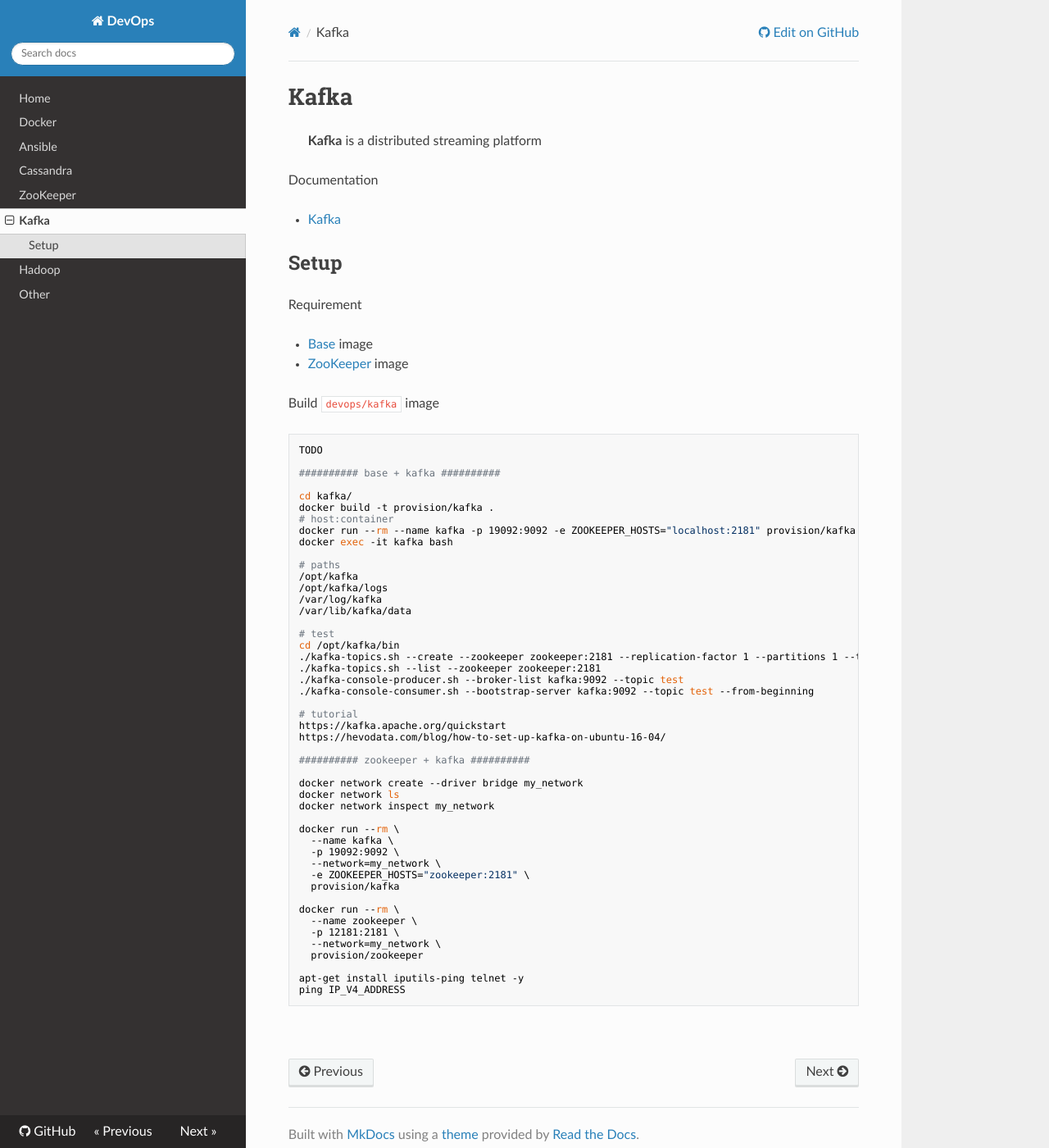
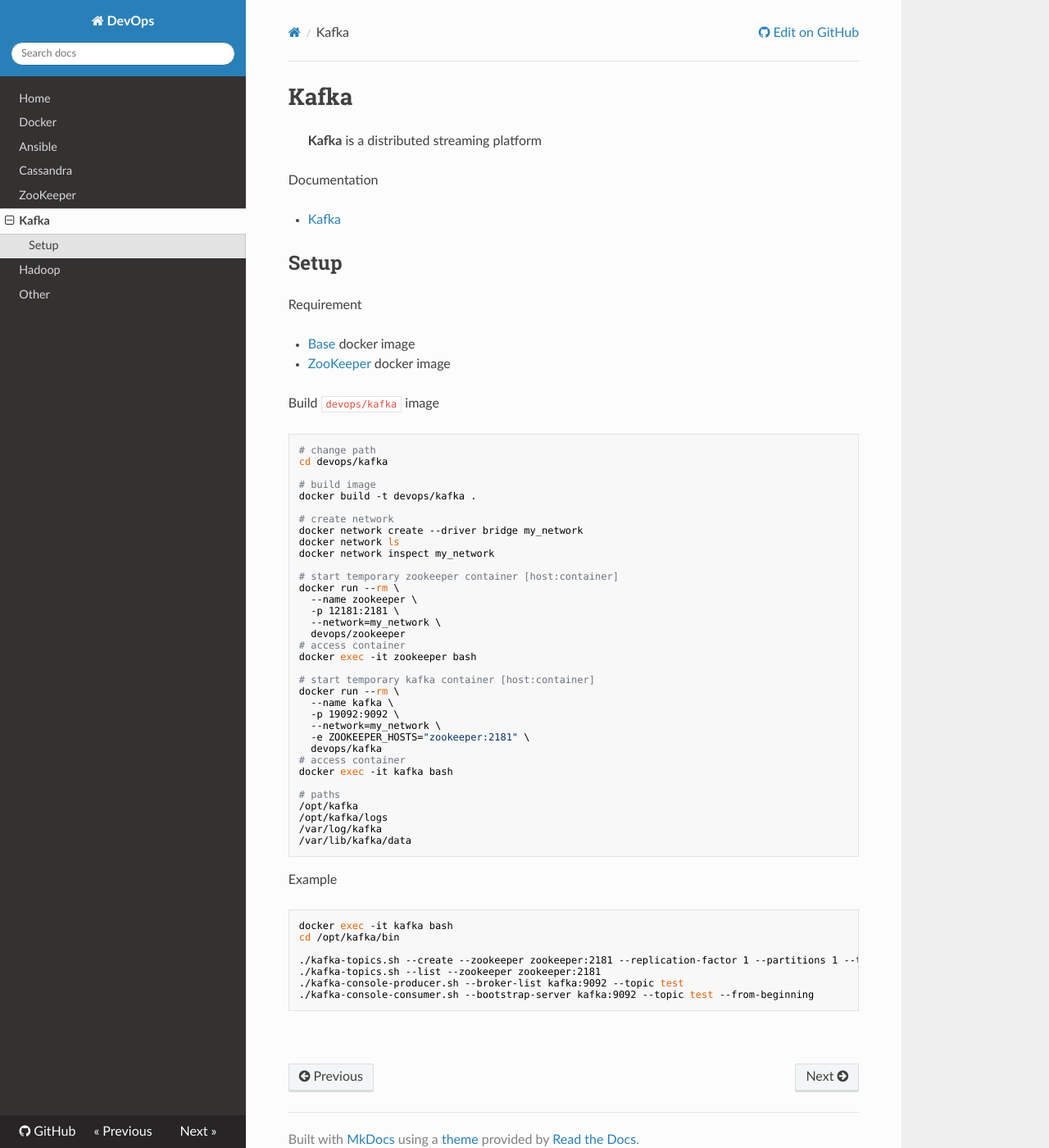
Before and after one commit to niqdev/devops, an MkDocs documentation site: the page built from docs/kafka.md, in a window 1280 px wide and 1400 px high. Shown: the whole window at 82% size. Built offline with MkDocs 1.6.1, drawn with Linux system fonts in a browser that asks for light colours; nearby versions of some CDN libraries; old or Windows-style settings are respelled for this version of MkDocs.

Commit message:
doc: update kafka

````diff
--- a/dev.txt
+++ b/dev.txt
@@ -51,6 +51,11 @@ docker exec -it kafka-local bash
 docker exec -it cassandra-local bash
 ```
 
+# tutorial
+https://kafka.apache.org/quickstart
+https://hevodata.com/blog/how-to-set-up-kafka-on-ubuntu-16-04/
+http://www.thecloudavenue.com/2013/10/installation-and-configuration-of.html
+
 ########## hadoop-spark ##########
 
 TODO
--- a/docs/kafka.md
+++ b/docs/kafka.md
@@ -10,19 +10,39 @@ Documentation
 
 Requirement
 
-* [Base](docker/#base-image) image
-* [ZooKeeper](zookeeper) image
+* [Base](docker/#base-image) docker image
+* [ZooKeeper](zookeeper) docker image
 
 Build `devops/kafka` image
 ```bash
-TODO
+# change path
+cd devops/kafka
 
-########## base + kafka ##########
+# build image
+docker build -t devops/kafka .
 
-cd kafka/
-docker build -t provision/kafka .
-# host:container
-docker run --rm --name kafka -p 19092:9092 -e ZOOKEEPER_HOSTS="localhost:2181" provision/kafka
+# create network
+docker network create --driver bridge my_network
+docker network ls
+docker network inspect my_network
+
+# start temporary zookeeper container [host:container]
+docker run --rm \
+  --name zookeeper \
+  -p 12181:2181 \
+  --network=my_network \
+  devops/zookeeper
+# access container
+docker exec -it zookeeper bash
+
+# start temporary kafka container [host:container]
+docker run --rm \
+  --name kafka \
+  -p 19092:9092 \
+  --network=my_network \
+  -e ZOOKEEPER_HOSTS="zookeeper:2181" \
+  devops/kafka
+# access container
 docker exec -it kafka bash
 
 # paths
@@ -30,39 +50,17 @@ docker exec -it kafka bash
 /opt/kafka/logs
 /var/log/kafka
 /var/lib/kafka/data
+```
 
-# test
+Example
+```bash
+docker exec -it kafka bash
 cd /opt/kafka/bin
+
 ./kafka-topics.sh --create --zookeeper zookeeper:2181 --replication-factor 1 --partitions 1 --topic test
 ./kafka-topics.sh --list --zookeeper zookeeper:2181
 ./kafka-console-producer.sh --broker-list kafka:9092 --topic test
 ./kafka-console-consumer.sh --bootstrap-server kafka:9092 --topic test --from-beginning
-
-# tutorial
-https://kafka.apache.org/quickstart
-https://hevodata.com/blog/how-to-set-up-kafka-on-ubuntu-16-04/
-
-########## zookeeper + kafka ##########
-
-docker network create --driver bridge my_network
-docker network ls
-docker network inspect my_network
-
-docker run --rm \
-  --name kafka \
-  -p 19092:9092 \
-  --network=my_network \
-  -e ZOOKEEPER_HOSTS="zookeeper:2181" \
-  provision/kafka
-
-docker run --rm \
-  --name zookeeper \
-  -p 12181:2181 \
-  --network=my_network \
-  provision/zookeeper
-
-apt-get install iputils-ping telnet -y
-ping IP_V4_ADDRESS
 ```
 
 <br>
````
Also changed, not shown: docs/zookeeper.md (+1 -1 lines), 2 other files.
